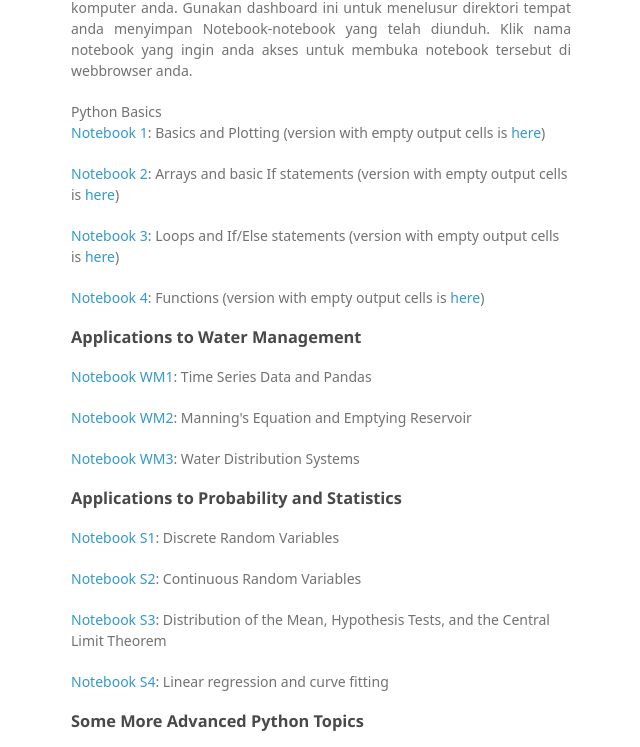
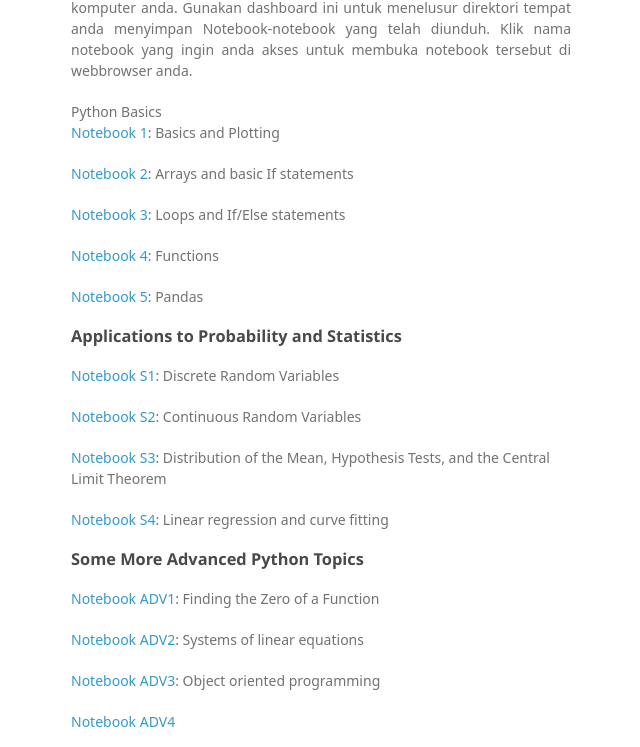
Before and after one commit to iczmind/ICZM, a plain HTML site: page index.html in a window 1280 px wide. Shown: the part 978-1725 px from the top of the page, without its empty margins (499-1139 px from the left). Drawn offline with Linux system fonts and the light colour scheme; a web font is replaced by a local one.

Commit message:
Update index.html

```diff
--- a/index.html
+++ b/index.html
@@ -62,38 +62,21 @@
 
  <p><a href="http://nbviewer.ipython.org/github/mbakker7/exploratory_computing_with_python/blob/master/notebook1/py_exploratory_comp_1_sol.ipynb">Notebook 1</a>:
  Basics and Plotting
- (version with empty output cells is
- <a href="http://nbviewer.ipython.org/github/mbakker7/exploratory_computing_with_python/blob/master/notebook1/py_exploratory_comp_1.ipynb">here</a>)</p>
 
  <p><a href="http://nbviewer.ipython.org/github/mbakker7/exploratory_computing_with_python/blob/master/notebook2/py_exploratory_comp_2_sol.ipynb">Notebook 2</a>:
  Arrays and basic If statements
- (version with empty output cells is
- <a href="http://nbviewer.ipython.org/github/mbakker7/exploratory_computing_with_python/blob/master/notebook2/py_exploratory_comp_2.ipynb">here</a>)</p>
 
  <p><a href="http://nbviewer.ipython.org/github/mbakker7/exploratory_computing_with_python/blob/master/notebook3/py_exploratory_comp_3_sol.ipynb">Notebook 3</a>:
  Loops and If/Else statements
- (version with empty output cells is
- <a href="http://nbviewer.ipython.org/github/mbakker7/exploratory_computing_with_python/blob/master/notebook3/py_exploratory_comp_3.ipynb">here</a>)</p>
 
  <p><a href="http://nbviewer.ipython.org/github/mbakker7/exploratory_computing_with_python/blob/master/notebook4/py_exploratory_comp_4_sol.ipynb">Notebook 4</a>:
  Functions
- (version with empty output cells is
- <a href="http://nbviewer.ipython.org/github/mbakker7/exploratory_computing_with_python/blob/master/notebook4/py_exploratory_comp_4.ipynb">here</a>)</p>
+
+ <p><a href="http://nbviewer.ipython.org/github/mbakker7/exploratory_computing_with_python/blob/master/notebook4/py_exploratory_comp_4_sol.ipynb">Notebook 5</a>:
+ Pandas
 
  <h3>
- <a name="applications-to-water-management" class="anchor" href="#applications-to-water-management"><span class="octicon octicon-link"></span></a>Applications to Water Management</h3>
-
- <p><a href="http://nbviewer.ipython.org/github/mbakker7/exploratory_computing_with_python/blob/master/notebook_wm1/py_exp_comp_wm1_sol.ipynb">Notebook WM1</a>:
- Time Series Data and Pandas</p>
-
- <p><a href="http://nbviewer.ipython.org/github/mbakker7/exploratory_computing_with_python/blob/master/notebook_wm2/py_exp_comp_wm2_sol.ipynb">Notebook WM2</a>:
- Manning's Equation and Emptying Reservoir</p>
-
- <p><a href="http://nbviewer.ipython.org/github/mbakker7/exploratory_computing_with_python/blob/master/notebook_wm3/py_exp_comp_wm3_sol.ipynb">Notebook WM3</a>:
- Water Distribution Systems</p>
-
- <h3>
- <a name="applications-to-probability-and-statistics" class="anchor" href="#applications-to-probability-and-statistics"><span class="octicon octicon-link"></span></a>Applications to Probability and Statistics</h3>
+ <a name="Probability-and-statistics" class="anchor" href="#Probability-and-statistics"><span class="octicon octicon-link"></span></a>Applications to Probability and Statistics</h3>
 
  <p><a href="http://nbviewer.ipython.org/github/mbakker7/exploratory_computing_with_python/blob/master/notebook_s1/py_exp_comp_s1_sol.ipynb">Notebook S1</a>:
  Discrete Random Variables</p>
```
